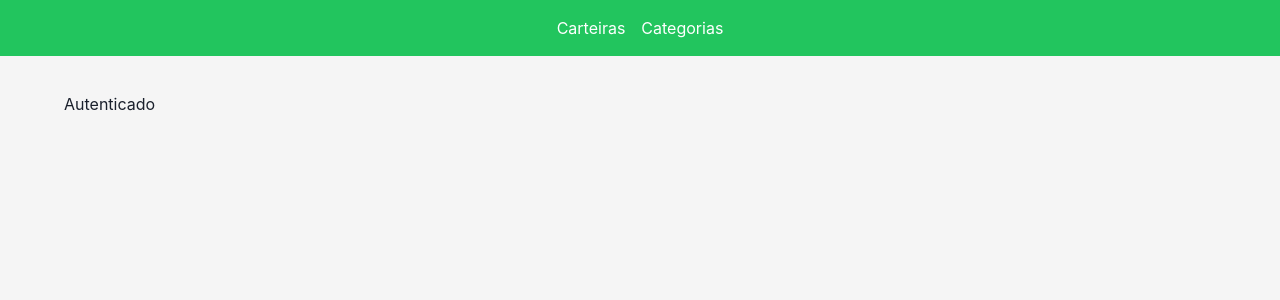
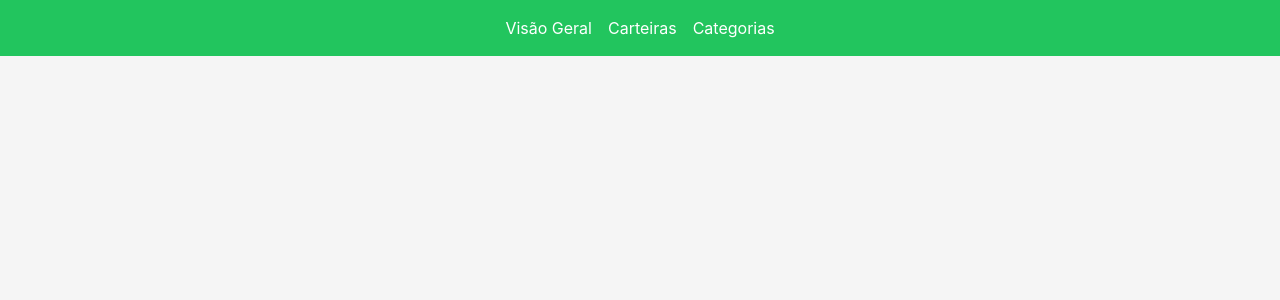
Before and after one commit to KlausDG/finances-helper-web, a React (Vite) app: page / in a window 1280 px wide. Shown: the top 300 px of the page. Built offline with nearby package versions, Linux system fonts and the light colour scheme; no server answers; the database is empty; sample sign-in values are in the browser's storage.

Commit message:
refactor: modify the Menu component to map through the menu links (#5)
Co-authored-by: Klaus <idd_kgalm@uolinc.com>

```diff
--- a/src/App.tsx
+++ b/src/App.tsx
@@ -1,11 +1,8 @@
 import { useCallback, useEffect } from "react";
-import { SignIn } from "./pages/SignIn";
 import { onAuthStateChanged } from "firebase/auth";
 import { auth } from "./services/firebase";
-import { BrowserRouter, Link, Route, Routes } from "react-router-dom";
-import { Header, Loading, Menu, PrivateRoute } from "./components";
-import { WalletsPage } from "./pages/Wallets";
-import { CategoriesPage } from "./pages/Categories";
+import { BrowserRouter, Link } from "react-router-dom";
+import { Header, Loading, Menu } from "./components";
 import { Toaster } from "react-hot-toast";
 import {
   authSelector,
@@ -17,11 +14,7 @@ import { createAccount } from "./concepts/Account";
 import { getAccount } from "./concepts/Account/repository/get";
 import { useLoading } from "./providers";
 import { getWalletsSnapshot } from "./concepts/Wallets";
-import { CategoryFormProvider } from "./concepts/Categories/providers";
-
-const Home = () => {
-  return <div>Autenticado</div>;
-};
+import { Router } from "./routes";
 
 const App = () => {
   const { authCheckCompleted, user } = useSelector(authSelector);
@@ -85,50 +78,9 @@ const App = () => {
     <>
       <div className="bg-neutral-100 h-screen">
         <BrowserRouter>
-          <Header
-            menu={
-              <Menu>
-                <Link to="/wallets" className="text-white">
-                  Carteiras
-                </Link>
-                <Link to="/categories" className="text-white">
-                  Categorias
-                </Link>
-              </Menu>
-            }
-          />
+          <Header menu={<Menu />} />
           <div className="max-w-6xl m-auto py-9">
-            <Routes>
-              <Route
-                path="/"
-                element={
-                  <PrivateRoute isAuthenticated={!!user} outlet={<Home />} />
-                }
-              />
-              <Route
-                path="/wallets"
-                element={
-                  <PrivateRoute
-                    isAuthenticated={!!user}
-                    outlet={<WalletsPage />}
-                  />
-                }
-              />
-              <Route
-                path="/categories"
-                element={
-                  <PrivateRoute
-                    isAuthenticated={!!user}
-                    outlet={
-                      <CategoryFormProvider>
-                        <CategoriesPage />
-                      </CategoryFormProvider>
-                    }
-                  />
-                }
-              />
-              <Route path="/login" element={<SignIn />} />
-            </Routes>
+            <Router user={user} />
           </div>
         </BrowserRouter>
       </div>
--- a/src/components/Menu/Menu.tsx
+++ b/src/components/Menu/Menu.tsx
@@ -1,5 +1,16 @@
-import { MenuProps } from "./Menu.types";
+import { menu } from "@/routes";
+import { Link } from "react-router-dom";
 
-export const Menu = ({ children }: MenuProps) => {
-  return <nav className="flex gap-4">{children}</nav>;
+export const Menu = () => {
+  return (
+    <nav className="flex gap-4">
+      {menu.map(({ link, text }) => {
+        return (
+          <Link to={link} className="text-white" key={link}>
+            {text}
+          </Link>
+        );
+      })}
+    </nav>
+  );
 };
--- /dev/null
+++ b/src/routes/index.ts
@@ -0,0 +1,2 @@
+export * from "./menu";
+export * from "./router";
--- /dev/null
+++ b/src/routes/menu.ts
@@ -0,0 +1,14 @@
+export const menu = [
+  {
+    link: "/",
+    text: "Visão Geral",
+  },
+  {
+    link: "/wallets",
+    text: "Carteiras",
+  },
+  {
+    link: "/categories",
+    text: "Categorias",
+  },
+];
--- /dev/null
+++ b/src/routes/router.tsx
@@ -0,0 +1,38 @@
+import { PrivateRoute } from "@/components";
+import { AuthenticatedUser } from "@/concepts/Auth";
+import { CategoryFormProvider } from "@/concepts/Categories/providers";
+import { CategoriesPage } from "@/pages/Categories";
+import { SignIn } from "@/pages/SignIn";
+import { WalletsPage } from "@/pages/Wallets";
+import { Route, Routes } from "react-router-dom";
+
+export const Router = ({ user }: { user: AuthenticatedUser | null }) => {
+  return (
+    <Routes>
+      {/* <Route
+        path="/"
+        element={<PrivateRoute isAuthenticated={!!user} outlet={<Home />} />}
+      /> */}
+      <Route
+        path="/wallets"
+        element={
+          <PrivateRoute isAuthenticated={!!user} outlet={<WalletsPage />} />
+        }
+      />
+      <Route
+        path="/categories"
+        element={
+          <PrivateRoute
+            isAuthenticated={!!user}
+            outlet={
+              <CategoryFormProvider>
+                <CategoriesPage />
+              </CategoryFormProvider>
+            }
+          />
+        }
+      />
+      <Route path="/login" element={<SignIn />} />
+    </Routes>
+  );
+};
```
